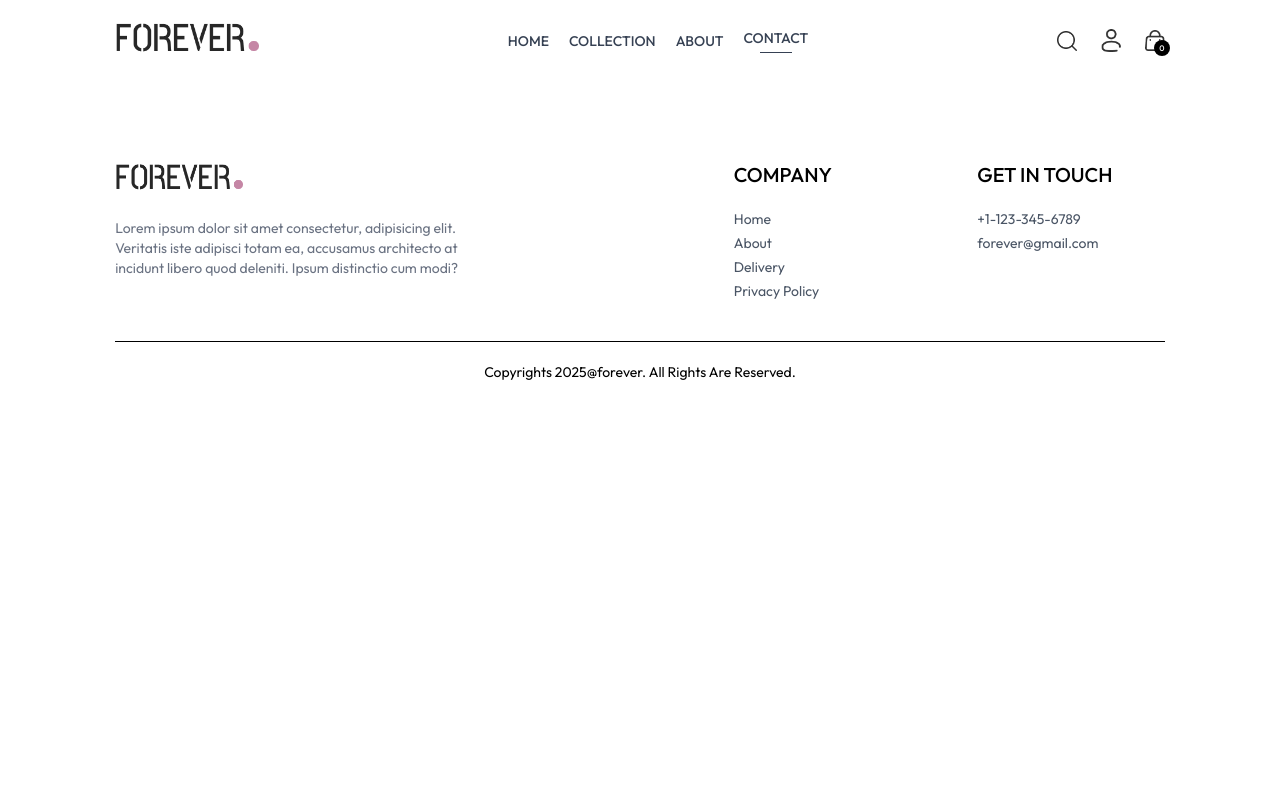
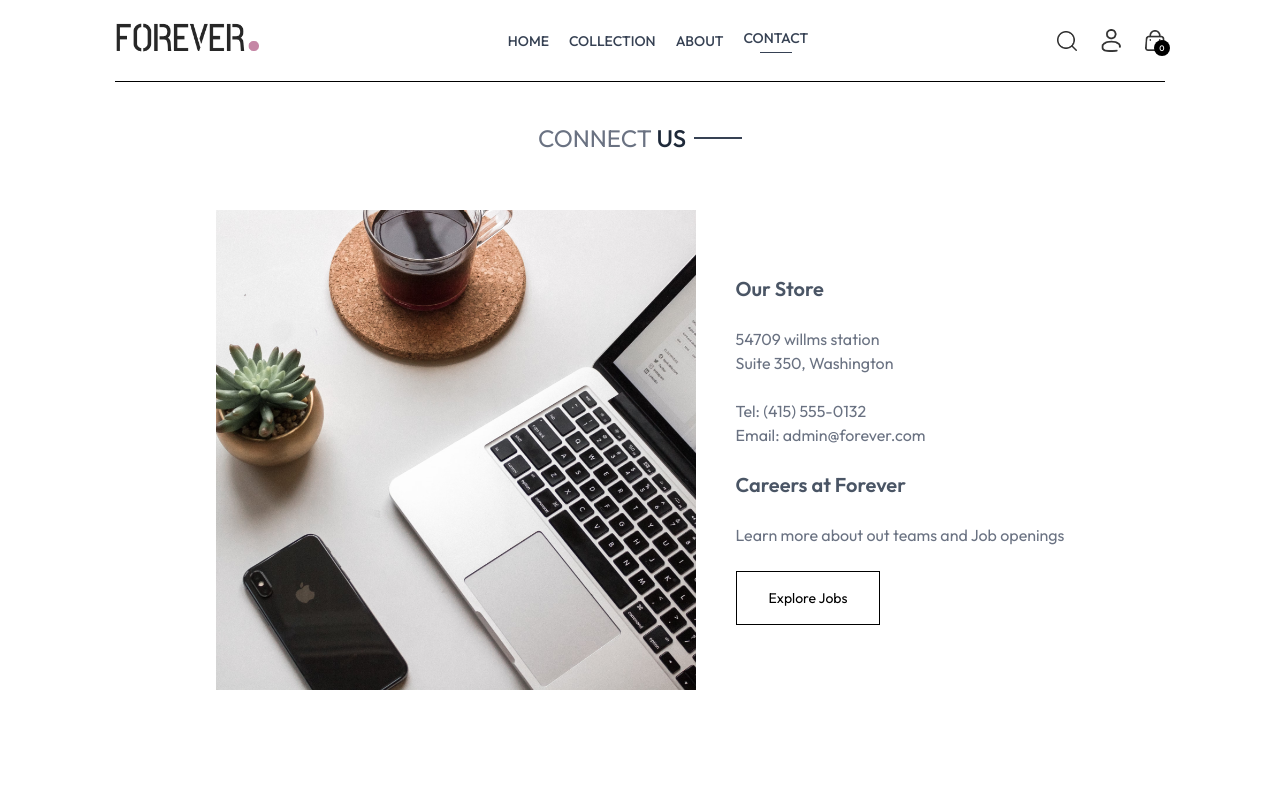
Before and after one commit to pathan-Hameed/E-com-fullStack, a React app in the folder frontend/: page /contact in a window 1280 px wide. Shown: the top 800 px of the page. Built offline with nearby package versions, Linux system fonts and the light colour scheme; the HTML template or start-up script is replaced by a standard one.

Commit message:
feat: built the contact page ui, Completed the frontend part of the website

```diff
--- a/frontend/src/pages/Contact.jsx
+++ b/frontend/src/pages/Contact.jsx
@@ -1,11 +1,30 @@
-import React from 'react'
+import React from "react";
+import Title from "../components/Title";
+import { assets } from "../assets/assets";
+import NewsLetterBox from "../components/NewsLetterBox";
 
 function Contact() {
   return (
     <div>
-      <div className=''></div>
+      <div className="text-2xl text-center pt-10 border-t">
+        <Title text1={"CONNECT"} text2={"US"} />
+      </div>
+
+      <div className="my-10 flex flex-col justify-center md:flex-row gap-10 mb-28">
+        <img className="w-full md:max-w-[480px]" src={assets.contact_img} alt="contact_img" />
+        <div className="flex flex-col justify-center items-start gap-6">
+          <p className="font-semibold text-xl text-gray-600">Our Store</p>
+          <p className="text-gray-500">54709 willms station <br /> Suite 350, Washington</p>
+          <p className="text-gray-500">Tel: (415) 555-0132 <br /> Email: admin@forever.com</p>
+          <p className="text-gray-600 font-semibold text-xl">Careers at Forever</p>
+          <p className="text-gray-500">Learn more about out teams and Job openings</p>
+          <button className="border border-black px-8 py-4 text-sm hover:bg-black hover:text-white transition-all duration-75">Explore Jobs</button>
+        </div>
+      </div>
+
+      <NewsLetterBox />
     </div>
-  )
+  );
 }
 
-export default Contact
+export default Contact;
```
